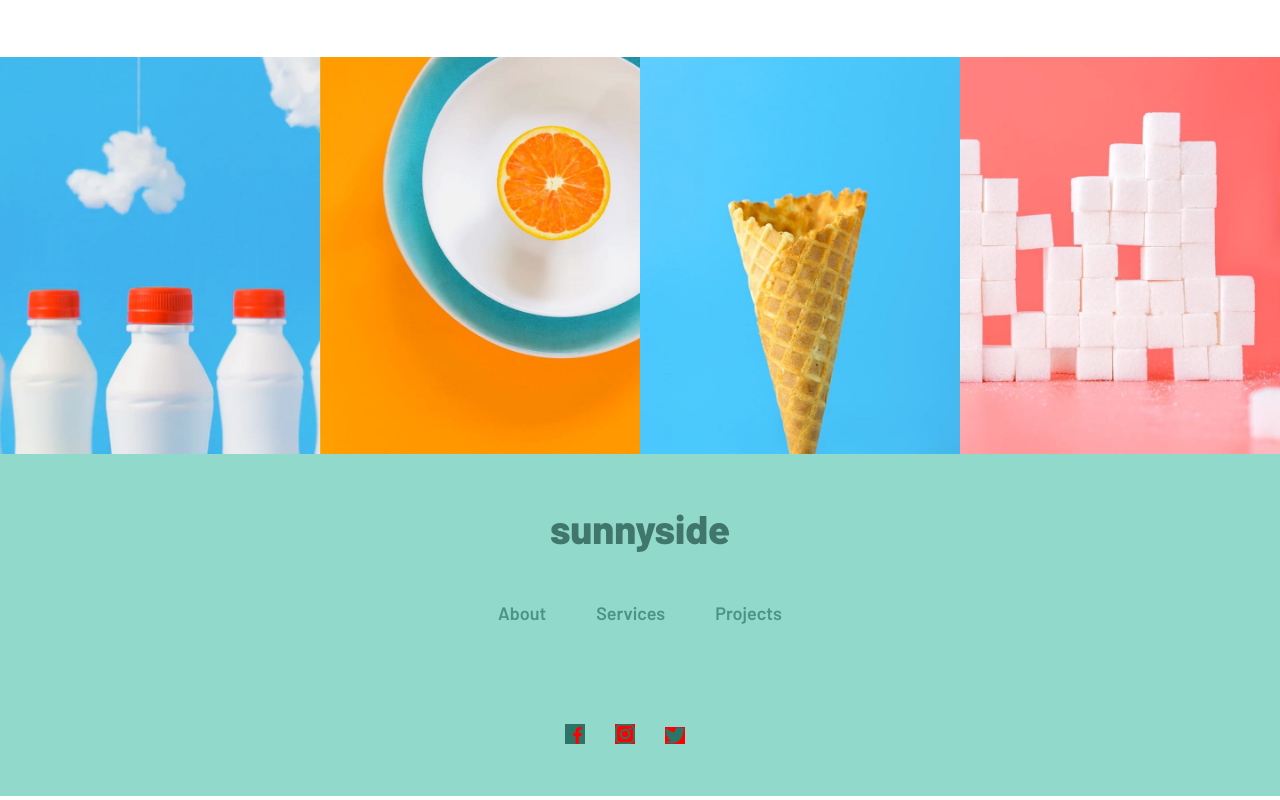
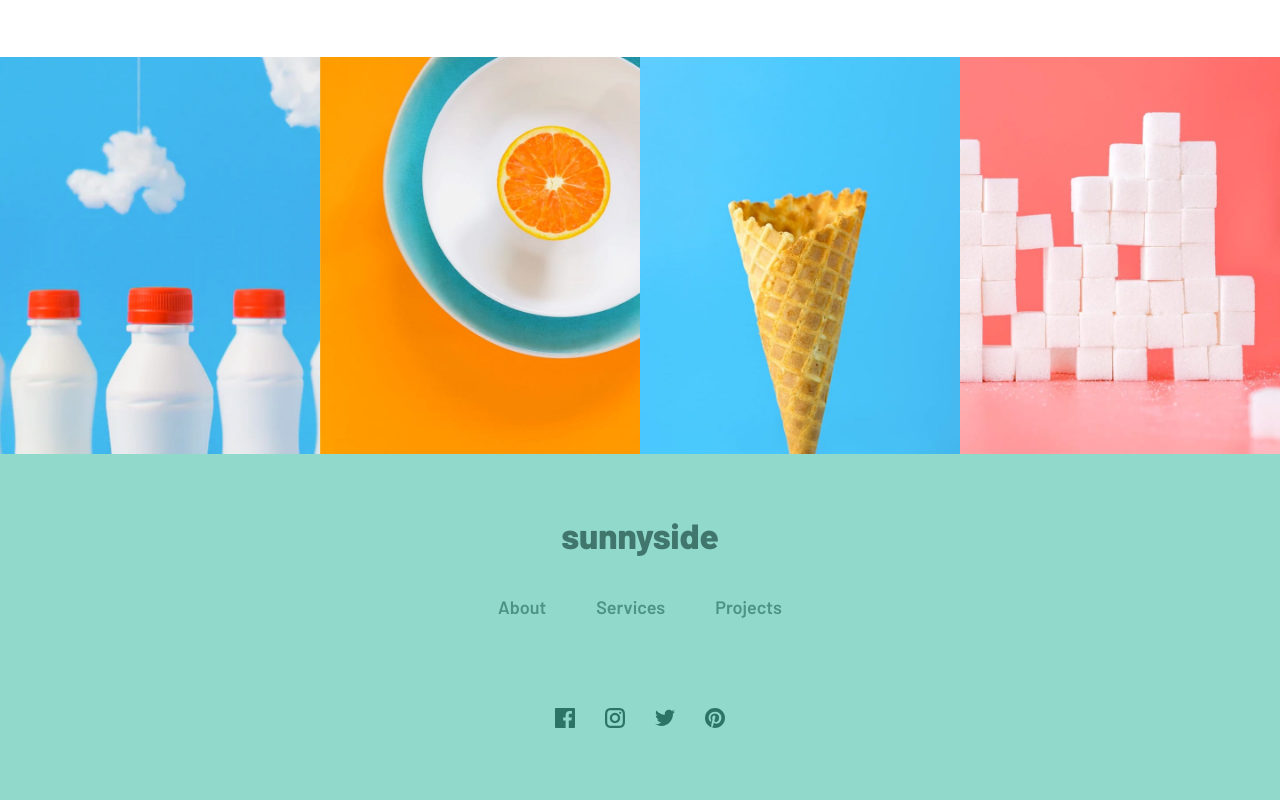
Before and after one commit to Barna-Molnar/sunnyside-agency-react, a React (Create React App) app: page / in a window 1280 px wide. Shown: the part 3350-4150 px from the top of the page. Built offline with nearby package versions, Linux system fonts and the light colour scheme.

Commit message:
Icons, using React-Icons libr.

```diff
--- a/package.json
+++ b/package.json
@@ -9,6 +9,7 @@
     "node-sass": "^6.0.1",
     "react": "^17.0.2",
     "react-dom": "^17.0.2",
+    "react-icons": "^4.2.0",
     "react-scripts": "4.0.3",
     "sass": "^1.35.1",
     "styled-components": "^5.3.0",
--- a/src/components/Footer.jsx
+++ b/src/components/Footer.jsx
@@ -4,22 +4,28 @@ import Fb from '../images/icons&photos/icon-facebook.svg';
 import Insta from '../images/icons&photos/icon-instagram.svg';
 import Twitter from '../images/icons&photos/icon-twitter.svg';
 import Pinterest from '../images/icons&photos/icon-pinterest.svg';
+import {
+  GrFacebook,
+  GrInstagram,
+  GrPinterest,
+  GrTwitter,
+} from 'react-icons/gr';
 
 const FooterStyles = styled.div`
   width: 1440px;
-  padding: 5rem 25rem;
+  padding: 6rem 25rem 7rem 25rem;
   text-align: center;
   background-color: var(--dark-cyan-footer2);
 
   h3 {
-    font-size: 4rem;
+    font-size: 3.5rem;
     font-weight: 800;
     color: var(--dark-cyan-text);
     opacity: 0.75;
-    margin-bottom: 5rem;
+    margin-bottom: 4rem;
   }
   .pagesLinks {
-    margin-bottom: 10rem;
+    margin-bottom: 9rem;
     a {
       font-size: 18px;
       font-weight: 600;
@@ -38,18 +44,17 @@ const FooterStyles = styled.div`
   .social-icons {
     a {
       svg {
-        fill: whitesmoke;
+        font-size: 2rem;
+        color: #2c7566;
+        transition: all 0.25s;
       }
     }
     a:not(:last-child) {
       margin-right: 3rem;
     }
-    img:hover {
-      transform: scale(1.2);
-    }
-    img {
-      background-color: red;
-      fill: whitesmoke;
+    svg:hover {
+      transform: scale(1.1);
+      color: var(--white);
     }
   }
 `;
@@ -65,15 +70,17 @@ export default function Footer() {
       </div>
       <div className="social-icons">
         <a href="#">
-          <img src={Fb} alt="" />
+          <GrFacebook />
         </a>
         <a href="#">
-          <img src={Insta} alt="" />
+          <GrInstagram />
         </a>
         <a href="#">
-          <img src={Twitter} alt="" />
+          <GrTwitter />
         </a>
-        <a href="#"></a>
+        <a href="#">
+          <GrPinterest />
+        </a>
       </div>
     </FooterStyles>
   );
```
Also changed, not shown: src/images/icons&photos/icon-twitter.svg, 1 other file (tests, documents, lock files or other folders).
